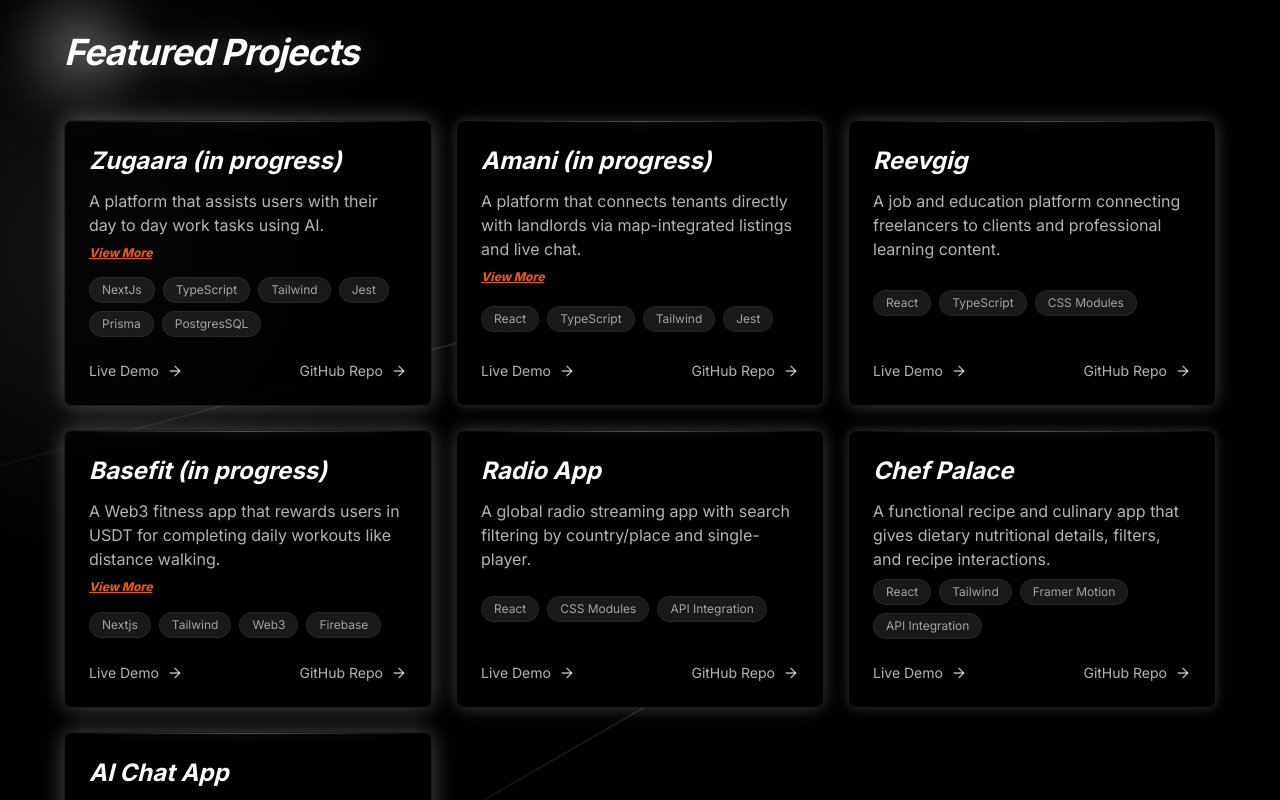
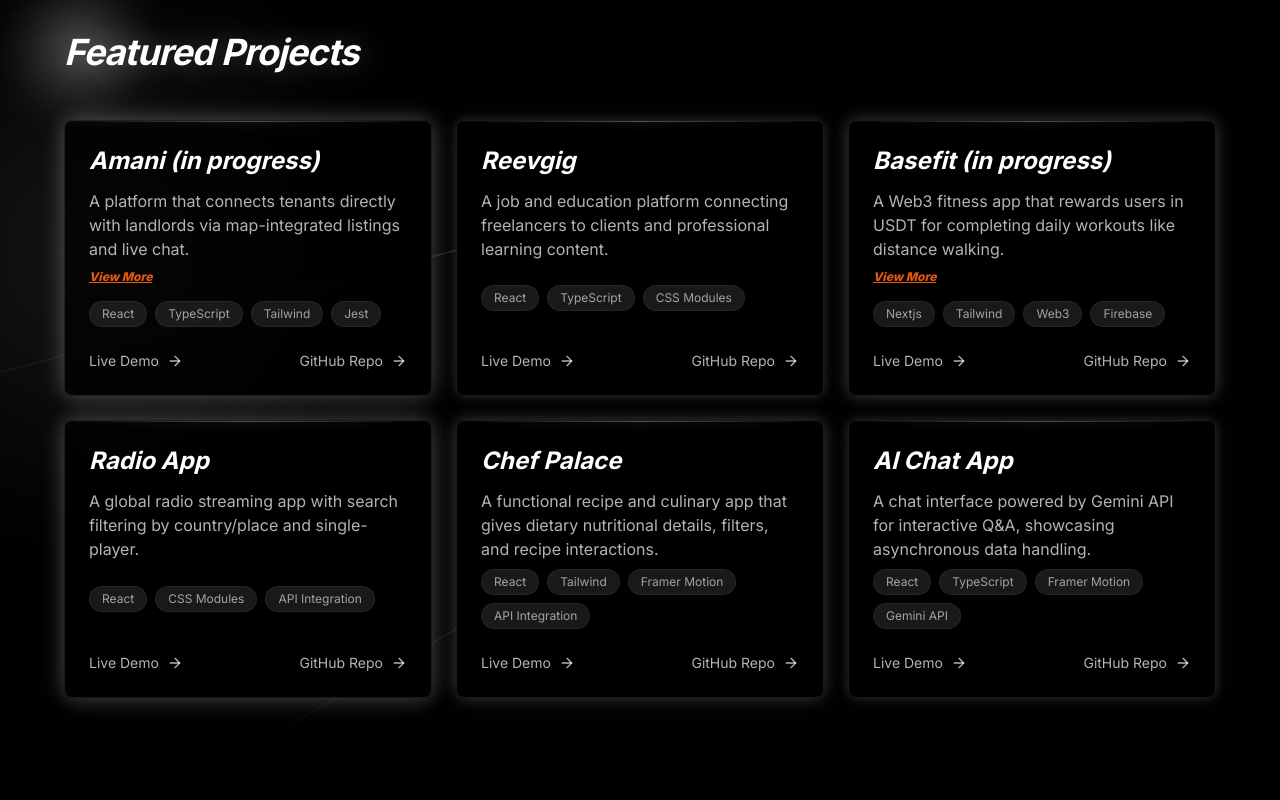
Before and after one commit to mathetis041/Portfolio_main, a React (Vite) app: page / in a window 1280 px wide. Shown: the part 1540-2340 px from the top of the page. Built offline with nearby package versions, Linux system fonts and the light colour scheme.

Commit message:
new changes

```diff
--- a/src/components/ProjectsSection.tsx
+++ b/src/components/ProjectsSection.tsx
@@ -30,19 +30,19 @@ const ProjectsSection: React.FC = () => {
   };
 
   const projects: Project[] = [
-    {
-      id: 2,
-      title: "Zugaara (in progress)",
-      description: "A platform that assists users with their day to day work tasks using AI.",
-      extraInfo: `Zugaara (In Progress)
-  03/2025 - Present
-  - A platform that connects tenants directly with landlords via map-integrated listings and live chat.
-  - Built with React, TypeScript, Tailwind CSS, and Jest.
-  - <b>Over 1,000 landlords joined the waitlist</b> with high engagement and onboarding interest.`,
-      techStack: ["NextJs", "TypeScript", "Tailwind", "Jest", "Prisma", "PostgresSQL"],
-      github: "",
-      live: ""
-    },
+    //   {
+    //     id: 1,
+    //     title: "Zugaara (in progress)",
+    //     description: "A platform that assists users with their day to day work tasks using AI.",
+    //     extraInfo: `Zugaara (In Progress)
+    // 03/2025 - Present
+    // - A platform that connects tenants directly with landlords via map-integrated listings and live chat.
+    // - Built with React, TypeScript, Tailwind CSS, and Jest.
+    // - <b>Over 1,000 landlords joined the waitlist</b> with high engagement and onboarding interest.`,
+    //     techStack: ["NextJs", "TypeScript", "Tailwind", "Jest", "Prisma", "PostgresSQL"],
+    //     github: "",
+    //     live: ""
+    //   },
     {
       id: 2,
       title: "Amani (in progress)",
```
